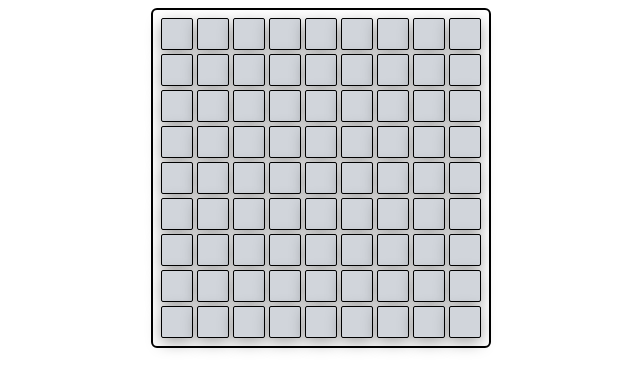
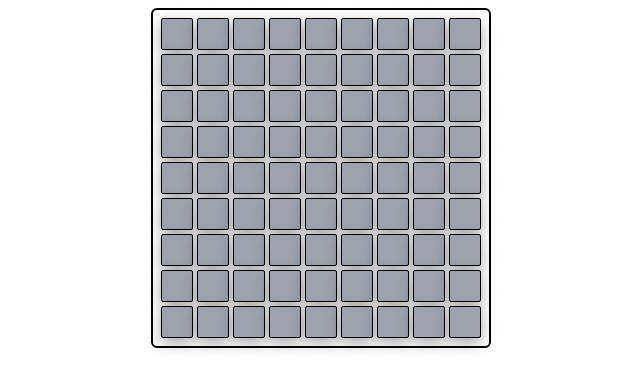
Before and after one commit to nitikhon/minesweeper-react, a React (Create React App) app in the folder app/: page / in a window 1280 px wide. Shown: the top 390 px of the page, without its empty margins (319-959 px from the left). Built offline with nearby package versions, Linux system fonts and the light colour scheme; the HTML template or start-up script is replaced by a standard one.

Commit message:
tidy up cell's CSS/minor bug fix

```diff
--- /dev/null
+++ b/app/src/components/Cell.css
@@ -0,0 +1,23 @@
+.unrevealed {
+    @apply w-5 h-5 bg-gray-400 border border-black flex items-center
+    justify-center rounded-sm;
+
+    box-shadow: rgba(0, 0, 0, 0.35) 0px 5px 15px;
+}
+
+.revealed {
+    @apply w-5 h-5 bg-gray-300 border border-black flex items-center
+    justify-center rounded-sm;
+
+    box-shadow: rgba(0, 0, 0, 0.35) 0px 5px 15px;
+}
+
+.mined {
+    @apply bg-red-300 font-bold;
+}
+
+@media (min-width: 640px) {
+    .unrevealed, .revealed {
+        @apply w-8 h-8;
+    }
+}
--- a/app/src/components/Cell.jsx
+++ b/app/src/components/Cell.jsx
@@ -1,3 +1,5 @@
+import './Cell.css';
+
 export default function Cell (props){
     if (!props.isRevealed){
         return (
@@ -8,14 +10,13 @@ export default function Cell (props){
                     props.setCurrentFlag(prevFlag => prevFlag + 1);
                 }}
                 onClick={() => {
+                  if (!props.isFlag) {
                     props.toggleLandMine(props.row, props.col);
                     props.revealEmptyCells(props.row, props.col);
+                  }
                 }}
-                className="w-5 h-5 bg-gray-300 border border-black
-                flex items-center justify-center {} sm:w-8 sm:h-8 rounded-sm"
-                style={{ boxShadow: `rgba(0, 0, 0, 0.35) 0px 5px 15px`, }}
+                className="unrevealed"
             >
-
                 {props.isFlag ? <i className="text-red-700 fa-solid fa-flag"></i> : (props.isRevealed ? props.adjMine : '')}
             </div>
         )
@@ -25,12 +26,9 @@ export default function Cell (props){
                 onClick={() => {
                     props.toggleLandMine(props.row, props.col);
                 }}
-                className="w-5 h-5 bg-gray-300 border border-black
-                flex items-center justify-center {} sm:w-8 sm:h-8 rounded-sm"
-                style={{ boxShadow: `rgba(0, 0, 0, 0.35) 0px 5px 15px`, }}
+                className={`revealed ${props.hasMine && 'mined'}`}
             >
-
-                {props.isFlag ? <i className="text-red-700 fa-solid fa-flag"></i> : (props.hasMine ? 'X': props.adjMine)}
+                {props.hasMine ? "X" : (props.adjMine !== 0 && props.adjMine)}
             </div>
         )
     }
```
